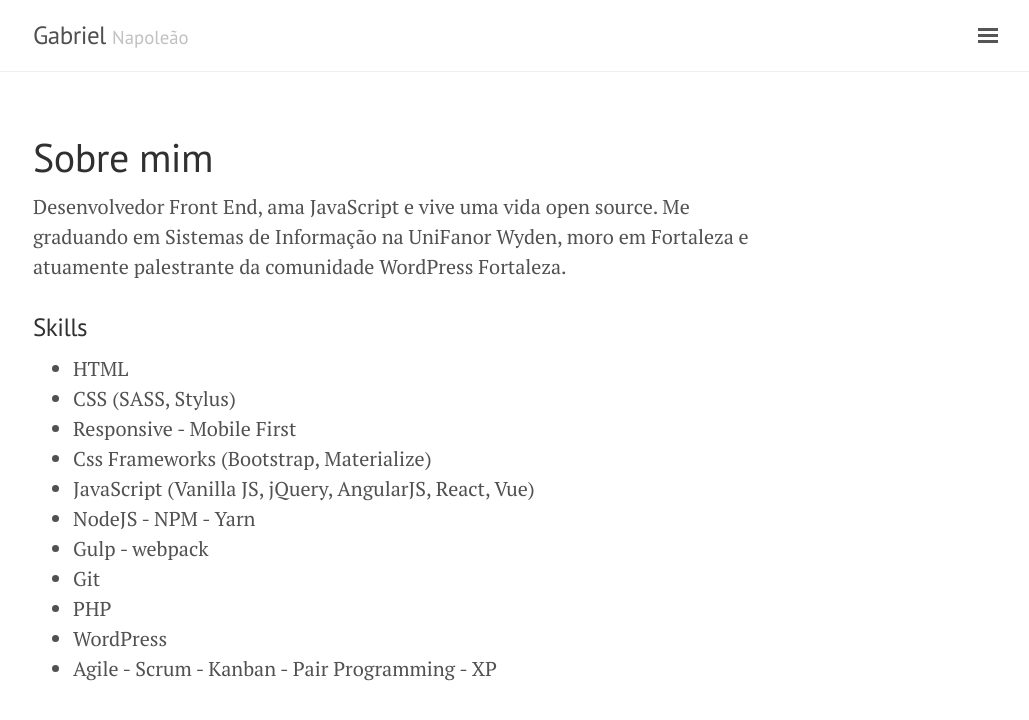
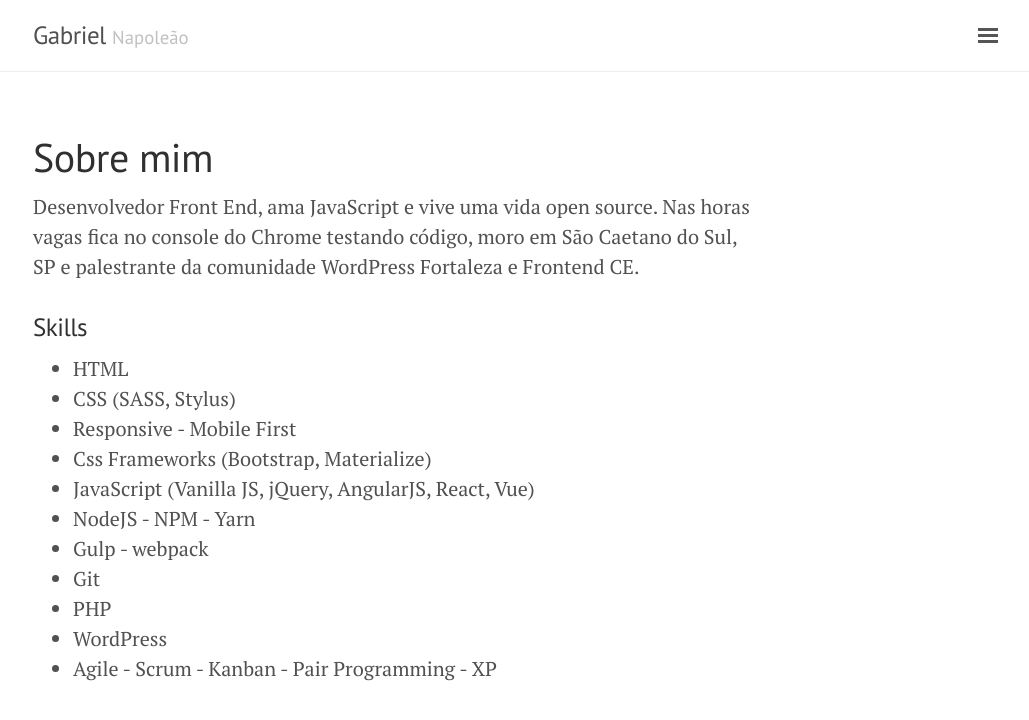
Before and after one commit to whoamindx/whoamindx.github.io, a Jekyll site: the page built from about.md, in a window 1280 px wide. Shown: the top 720 px of the page, without its empty margins (247-1276 px from the left). Built offline with Jekyll 4.4.1, drawn with Linux system fonts in a browser that asks for light colours.

Commit message:
Update about.md

```diff
--- a/about.md
+++ b/about.md
@@ -3,7 +3,7 @@ layout: page
 title: Sobre mim
 ---
 
-Desenvolvedor Front End, ama JavaScript e vive uma vida open source. Me graduando em Sistemas de Informação na UniFanor Wyden, moro em Fortaleza e atuamente palestrante da comunidade WordPress Fortaleza.
+Desenvolvedor Front End, ama JavaScript e vive uma vida open source. Nas horas vagas fica no console do Chrome testando código, moro em São Caetano do Sul, SP e palestrante da comunidade WordPress Fortaleza e Frontend CE.
 
 ### Skills
 * HTML
```
